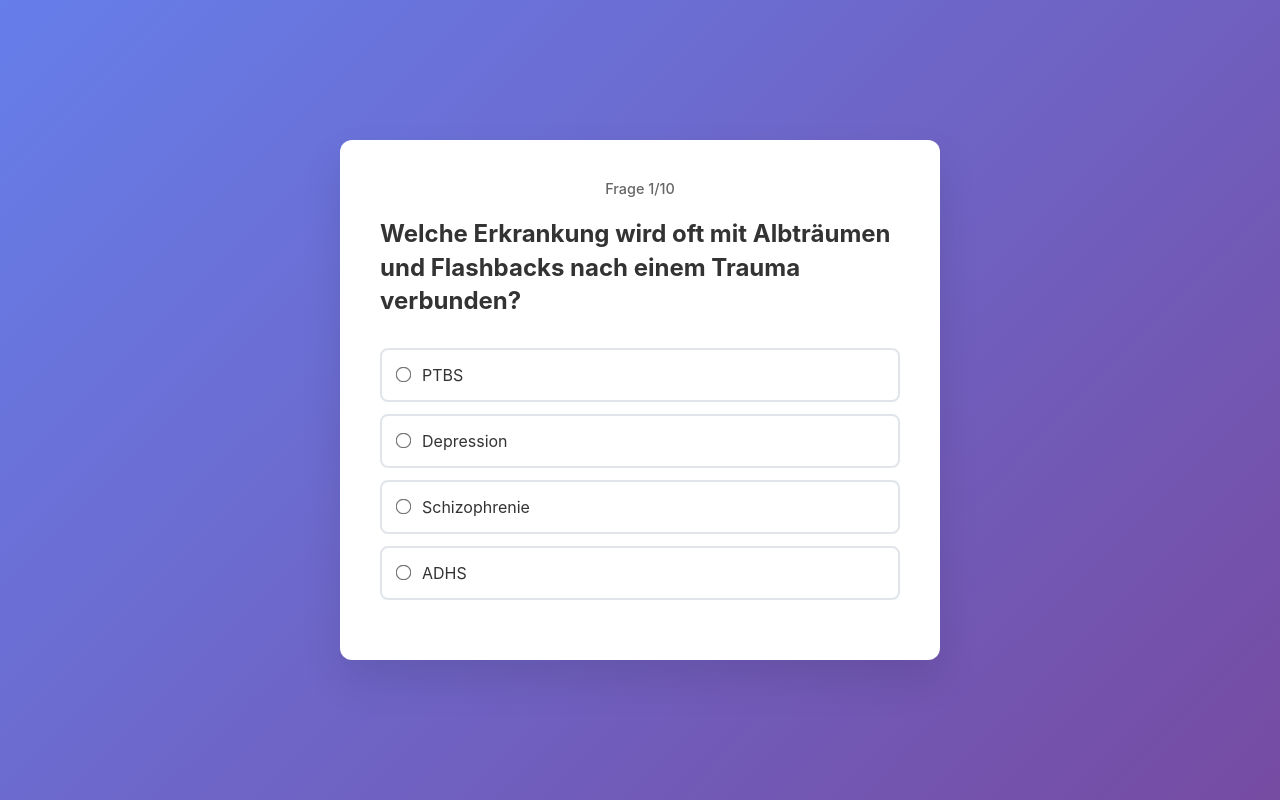
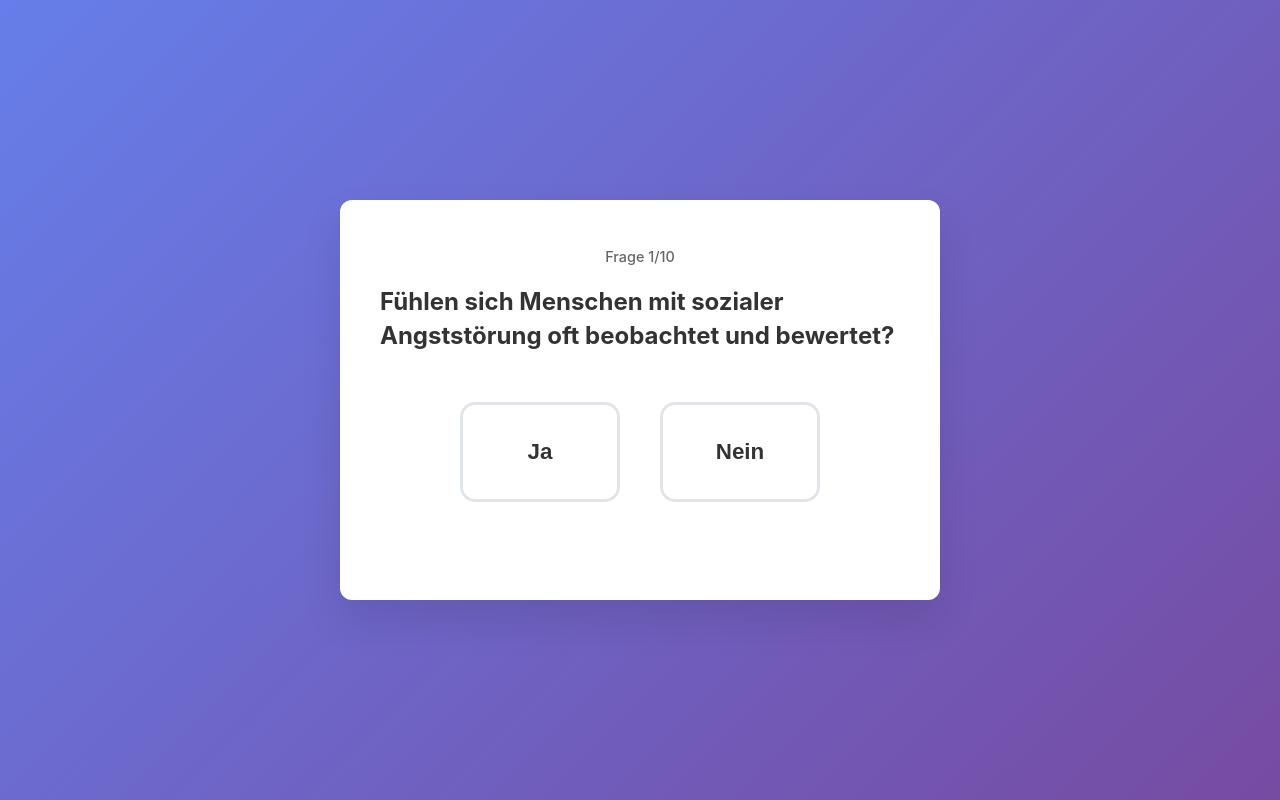
Before and after one commit to kurigl/quiz-app, a React (Create React App) app: page / in a window 1280 px wide. Both pictures are taken after a click on the button "Quiz starten". Built offline with nearby package versions, Linux system fonts and the light colour scheme.

Commit message:
Meine aktuelle Version

```diff
--- a/public/questions.json
+++ b/public/questions.json
@@ -1,142 +1,142 @@
 [
   {
     "id": "1",
-    "question": "Welche psychische Erkrankung ist durch anhaltende Traurigkeit und Interessenverlust gekennzeichnet?",
-    "answers": ["Depression", "Schizophrenie", "ADHS", "Phobie"],
+    "question": "Haben psychische Gesundheit und psychische Erkrankung beide mit dem Gehirn zu tun?",
+    "answers": ["Ja", "Nein"],
     "correctIndex": 0,
-    "explanation": "Depression ist eine häufige psychische Erkrankung, die durch gedrückte Stimmung, Antriebslosigkeit und Interessenverlust gekennzeichnet ist."
+    "explanation": "Sowohl psychische Gesundheit als auch psychische Erkrankungen hängen eng mit den Funktionen und Prozessen im Gehirn zusammen."
   },
   {
     "id": "2",
-    "question": "Welche Störung ist durch übermäßige Angst und Sorgen über alltägliche Dinge gekennzeichnet?",
-    "answers": ["Zwangsstörung", "Generalisierte Angststörung", "Bipolare Störung", "Borderline-Störung"],
-    "correctIndex": 1,
-    "explanation": "Die Generalisierte Angststörung äußert sich in ständigen Sorgen und Anspannungen, oft ohne konkrete Ursache."
+    "question": "Können Menschen mit einer psychischen Erkrankung trotzdem Phasen psychischer Gesundheit erleben?",
+    "answers": ["Ja", "Nein"],
+    "correctIndex": 0,
+    "explanation": "Auch Menschen mit psychischen Erkrankungen können Zeiten erleben, in denen sie sich psychisch gesund fühlen."
   },
   {
     "id": "3",
-    "question": "Welche Erkrankung ist durch abwechselnde Phasen von Manie und Depression gekennzeichnet?",
-    "answers": ["Borderline-Störung", "Bipolare Störung", "Zwangsstörung", "Schizophrenie"],
-    "correctIndex": 1,
-    "explanation": "Die Bipolare Störung umfasst depressive Phasen sowie manische Episoden mit überhöhter Stimmung und Aktivität."
+    "question": "Kann schwerer und wiederkehrender Stress das Gehirn beeinflussen?",
+    "answers": ["Ja", "Nein"],
+    "correctIndex": 0,
+    "explanation": "Chronischer Stress kann die Gehirnfunktion beeinträchtigen und zu psychischen Erkrankungen beitragen."
   },
   {
     "id": "4",
-    "question": "Was sind typische Symptome einer Panikattacke?",
-    "answers": ["Herzrasen, Atemnot, Schwindel", "Freude, Energie, Euphorie", "Gedächtnisverlust, Orientierungslosigkeit", "Zwangsgedanken und Rituale"],
-    "correctIndex": 0,
-    "explanation": "Panikattacken äußern sich oft körperlich durch Herzrasen, Atemnot, Schwindel und das Gefühl von Kontrollverlust."
+    "question": "Bekommen die meisten Menschen nach einem Trauma eine Posttraumatische Belastungsstörung (PTBS)?",
+    "answers": ["Ja", "Nein"],
+    "correctIndex": 1,
+    "explanation": "Nur ein Teil der Menschen entwickelt nach einem Trauma eine PTBS, viele erholen sich ohne langfristige Folgen."
   },
   {
     "id": "5",
-    "question": "Welche psychische Erkrankung ist durch Wahnvorstellungen und Halluzinationen gekennzeichnet?",
-    "answers": ["Schizophrenie", "Depression", "Phobie", "Burnout"],
+    "question": "Kontrolliert das Gehirn Funktionen wie Herzschlag, Atmung und Bewegung der Finger?",
+    "answers": ["Ja", "Nein"],
     "correctIndex": 0,
-    "explanation": "Schizophrenie ist eine schwere psychische Erkrankung, die mit Halluzinationen, Wahnvorstellungen und Realitätsverlust einhergeht."
+    "explanation": "Das Gehirn steuert lebenswichtige Körperfunktionen und Bewegungen über das Nervensystem."
   },
   {
     "id": "6",
-    "question": "Welche Störung wird oft durch wiederholte, unerwünschte Gedanken und zwanghafte Handlungen beschrieben?",
-    "answers": ["Borderline-Störung", "Zwangsstörung", "Posttraumatische Belastungsstörung", "Essstörung"],
-    "correctIndex": 1,
-    "explanation": "Zwangsstörungen beinhalten zwanghafte Gedanken (z. B. Angst vor Schmutz) und Handlungen (z. B. ständiges Händewaschen)."
+    "question": "Können sowohl genetische Faktoren als auch Infektionen das Gehirn krank machen?",
+    "answers": ["Ja", "Nein"],
+    "correctIndex": 0,
+    "explanation": "Sowohl genetische Ursachen als auch Infektionen können zur Entstehung psychischer Erkrankungen beitragen."
   },
   {
     "id": "7",
-    "question": "Was bedeutet die Abkürzung 'PTBS'?",
-    "answers": ["Posttraumatische Belastungsstörung", "Psychologische Therapie bei Stress", "Primäre Traumatische Belastungssymptome", "Persönlichkeits- und Traumastörung"],
-    "correctIndex": 0,
-    "explanation": "PTBS steht für Posttraumatische Belastungsstörung, die nach extrem belastenden Erlebnissen auftreten kann."
+    "question": "Werden Gefühle überwiegend vom Herzen oder vom Gehirn gesteuert?",
+    "answers": ["Vom Herzen", "Vom Gehirn"],
+    "correctIndex": 1,
+    "explanation": "Gefühle entstehen im Gehirn, insbesondere in Bereichen wie dem limbischen System."
   },
   {
     "id": "8",
-    "question": "Welche Essstörung ist durch absichtliches Hungern und starkes Untergewicht gekennzeichnet?",
-    "answers": ["Bulimie", "Anorexia nervosa", "Binge-Eating-Störung", "Adipositas"],
-    "correctIndex": 1,
-    "explanation": "Anorexia nervosa (Magersucht) ist durch Nahrungsverweigerung, Untergewicht und oft Körperschemastörungen gekennzeichnet."
+    "question": "Können Menschen mit psychischen Erkrankungen durch Behandlung gesund werden?",
+    "answers": ["Ja", "Nein"],
+    "correctIndex": 0,
+    "explanation": "Viele psychische Erkrankungen lassen sich mit Therapie und/oder Medikamenten gut behandeln."
   },
   {
     "id": "9",
-    "question": "Welche Erkrankung zeigt sich oft schon im Kindesalter durch Unaufmerksamkeit und Hyperaktivität?",
-    "answers": ["Autismus", "ADHS", "Borderline-Störung", "Schizophrenie"],
+    "question": "Bedeutet Schizophrenie, dass Betroffene eine gespaltene Persönlichkeit haben?",
+    "answers": ["Ja", "Nein"],
     "correctIndex": 1,
-    "explanation": "ADHS (Aufmerksamkeitsdefizit-/Hyperaktivitätsstörung) zeigt sich durch Konzentrationsprobleme, Impulsivität und Bewegungsdrang."
+    "explanation": "Schizophrenie ist keine gespaltene Persönlichkeit, sondern eine Erkrankung mit Halluzinationen und Wahnvorstellungen."
   },
   {
     "id": "10",
-    "question": "Welche Störung ist durch extreme Stimmungsschwankungen und instabile Beziehungen gekennzeichnet?",
-    "answers": ["Zwangsstörung", "Borderline-Störung", "Depression", "Phobie"],
-    "correctIndex": 1,
-    "explanation": "Die Borderline-Persönlichkeitsstörung ist durch instabile Emotionen, impulsives Verhalten und instabile Beziehungen geprägt."
+    "question": "Sind Depression und Bipolare Störung Beispiele für Erkrankungen der Stimmung?",
+    "answers": ["Ja", "Nein"],
+    "correctIndex": 0,
+    "explanation": "Beide Erkrankungen betreffen die Stimmung und gehören zu den affektiven Störungen."
   },
   {
     "id": "11",
-    "question": "Welche Therapieform ist eine häufige Behandlungsmethode bei psychischen Erkrankungen?",
-    "answers": ["Chemotherapie", "Kognitive Verhaltenstherapie", "Physiotherapie", "Chirurgie"],
+    "question": "Tritt eine Angststörung nur bei realer Gefahr wie einem angreifenden Hund auf?",
+    "answers": ["Ja", "Nein"],
     "correctIndex": 1,
-    "explanation": "Die Kognitive Verhaltenstherapie ist eine weit verbreitete psychotherapeutische Methode zur Behandlung von psychischen Erkrankungen."
+    "explanation": "Eine Angststörung ist dadurch gekennzeichnet, dass Angst auch ohne reale Gefahr auftritt."
   },
   {
     "id": "12",
-    "question": "Welche Substanzgruppe wird häufig als Antidepressiva eingesetzt?",
-    "answers": ["Beta-Blocker", "Selektive Serotonin-Wiederaufnahmehemmer (SSRIs)", "Antihistaminika", "Schmerzmittel"],
+    "question": "Sind Panikattacken bei einer Panikstörung ausschließlich Folgen von äußerem Stress?",
+    "answers": ["Ja", "Nein"],
     "correctIndex": 1,
-    "explanation": "SSRIs wie Fluoxetin oder Sertralin sind gängige Antidepressiva, die den Serotoninspiegel im Gehirn beeinflussen."
+    "explanation": "Panikattacken treten oft ohne äußeren Auslöser auf und sind nicht nur stressbedingt."
   },
   {
     "id": "13",
-    "question": "Welche Erkrankung wird oft mit Albträumen und Flashbacks nach einem Trauma verbunden?",
-    "answers": ["PTBS", "ADHS", "Schizophrenie", "Depression"],
+    "question": "Fühlen sich Menschen mit sozialer Angststörung oft beobachtet und bewertet?",
+    "answers": ["Ja", "Nein"],
     "correctIndex": 0,
-    "explanation": "Posttraumatische Belastungsstörung (PTBS) tritt nach belastenden Erlebnissen auf und äußert sich durch Flashbacks und Albträume."
+    "explanation": "Soziale Angststörungen äußern sich durch starke Angst vor negativer Bewertung durch andere."
   },
   {
     "id": "14",
-    "question": "Welche Störung ist durch übermäßige Angst vor bestimmten Situationen oder Objekten gekennzeichnet?",
-    "answers": ["Depression", "Phobie", "ADHS", "Borderline-Störung"],
-    "correctIndex": 1,
-    "explanation": "Phobien sind übersteigerte Ängste, z. B. vor Höhen, Tieren oder engen Räumen."
+    "question": "Besteht ADHS aus den Komponenten Aufmerksamkeit, Hyperaktivität und Impulsivität?",
+    "answers": ["Ja", "Nein"],
+    "correctIndex": 0,
+    "explanation": "Die drei Kernsymptome von ADHS sind Unaufmerksamkeit, Hyperaktivität und Impulsivität – nicht Angst."
   },
   {
     "id": "15",
-    "question": "Wie nennt man die Behandlung mit Medikamenten bei psychischen Erkrankungen?",
-    "answers": ["Psychotherapie", "Physiotherapie", "Pharmakotherapie", "Homöopathie"],
-    "correctIndex": 2,
-    "explanation": "Pharmakotherapie beschreibt die Behandlung mit Medikamenten, etwa Antidepressiva oder Neuroleptika."
+    "question": "Sind selbstverletzendes Verhalten und Suizidversuche dasselbe?",
+    "answers": ["Ja", "Nein"],
+    "correctIndex": 1,
+    "explanation": "Selbstverletzungen sind meist nicht auf Suizid ausgerichtet, sondern dienen der Spannungsregulation."
   },
   {
     "id": "16",
-    "question": "Welche Erkrankung ist gekennzeichnet durch Essanfälle ohne anschließendes Erbrechen?",
-    "answers": ["Bulimie", "Anorexia nervosa", "Binge-Eating-Störung", "Orthorexie"],
-    "correctIndex": 2,
-    "explanation": "Die Binge-Eating-Störung ist durch wiederholte Essanfälle gekennzeichnet, ohne dass kompensatorische Maßnahmen wie Erbrechen erfolgen."
+    "question": "Soll die Behandlung psychischer Störungen sowohl Symptome lindern als auch die Genesung fördern?",
+    "answers": ["Ja", "Nein"],
+    "correctIndex": 0,
+    "explanation": "Behandlung soll Symptome lindern, Alltagstauglichkeit wiederherstellen und die Genesung fördern."
   },
   {
     "id": "17",
-    "question": "Welche Persönlichkeitsstörung ist durch starkes Bedürfnis nach Bewunderung und geringe Empathie geprägt?",
-    "answers": ["Narzisstische Persönlichkeitsstörung", "Borderline-Störung", "Depressive Störung", "Zwangsstörung"],
+    "question": "Kann eine gesunde Lebensweise die psychische Gesundheit fördern?",
+    "answers": ["Ja", "Nein"],
     "correctIndex": 0,
-    "explanation": "Die narzisstische Persönlichkeitsstörung ist durch ein überhöhtes Selbstbild, Bedürfnis nach Anerkennung und Mangel an Empathie gekennzeichnet."
+    "explanation": "Bewegung, gesunde Ernährung und Schlaf stärken die psychische Gesundheit."
   },
   {
     "id": "18",
-    "question": "Welche psychische Erkrankung tritt häufig als 'Burnout' auf?",
-    "answers": ["Überlastungsdepression", "Phobie", "Bipolare Störung", "Schizophrenie"],
-    "correctIndex": 0,
-    "explanation": "Burnout ist keine eigenständige Diagnose, sondern beschreibt meist eine stressbedingte Überlastungsdepression."
+    "question": "Bedeutet es eine Depression zu haben, wenn man ein paar Tage traurig ist?",
+    "answers": ["Ja", "Nein"],
+    "correctIndex": 1,
+    "explanation": "Eine Depression wird erst diagnostiziert, wenn Symptome länger andauern und das Leben stark beeinträchtigen."
   },
   {
     "id": "19",
-    "question": "Welche Therapiemethode nutzt Gespräche zur Bearbeitung psychischer Probleme?",
-    "answers": ["Psychotherapie", "Physiotherapie", "Radiotherapie", "Chirurgie"],
+    "question": "Können gute soziale Beziehungen und Bewegung die psychische Gesundheit fördern?",
+    "answers": ["Ja", "Nein"],
     "correctIndex": 0,
-    "explanation": "Psychotherapie nutzt das Gespräch zwischen Patient und Therapeut zur Bearbeitung von Gedanken, Gefühlen und Verhaltensmustern."
+    "explanation": "Beide Faktoren tragen wesentlich zu einer stabilen psychischen Gesundheit bei."
   },
   {
     "id": "20",
-    "question": "Welche Störung ist durch Konzentrationsprobleme und Gedächtnisverlust im Alter gekennzeichnet?",
-    "answers": ["Depression", "Alzheimer-Krankheit", "PTBS", "Bulimie"],
-    "correctIndex": 1,
-    "explanation": "Die Alzheimer-Krankheit ist eine Form der Demenz, die mit Gedächtnisverlust, Orientierungsproblemen und kognitivem Abbau einhergeht."
+    "question": "Hängt das Phänomen der Sucht mit Substanzmissbrauch zusammen?",
+    "answers": ["Ja", "Nein"],
+    "correctIndex": 0,
+    "explanation": "Sucht führt oft zu regelmäßigem und unkontrolliertem Substanzmissbrauch."
   }
 ]
--- a/src/App.css
+++ b/src/App.css
@@ -41,16 +41,20 @@ body {
   text-align: center;
 }
 
+
+
 .start-screen h1 {
-  font-size: 2.5rem;
-  color: #333;
-  margin-bottom: 20px;
+  font-size: 1.2rem;
+  color: #666;
+  margin-bottom: 10px;
+  font-weight: 400;
 }
 
 .start-screen p {
-  font-size: 1.2rem;
-  color: #666;
+  font-size: 1.5rem;
+  color: #333;
   margin-bottom: 30px;
+  font-weight: 600;
 }
 
 .start-button {
@@ -93,59 +97,81 @@ body {
   line-height: 1.4;
 }
 
-.answers {
+.yes-no-buttons {
   display: flex;
-  flex-direction: column;
-  gap: 12px;
-  margin-bottom: 20px;
-  flex: 1;
+  justify-content: center;
+  align-items: center;
+  gap: 40px;
+  margin-bottom: 30px;
+  padding: 20px 0;
+  min-height: 140px;
 }
 
-.answer-option {
+.yes-no-button {
+  /* Feste Dimensionen für Stabilität */
+  width: 160px;
+  height: 100px;
+  padding: 0;
+
+  /* Layout und Zentrierung */
   display: flex;
   align-items: center;
-  padding: 15px;
-  border: 2px solid #e1e5e9;
-  border-radius: 8px;
+  justify-content: center;
+
+  /* Styling */
+  border: 3px solid #e1e5e9;
+  border-radius: 15px;
+  background: white;
+  color: #333;
+  font-size: 1.4rem;
+  font-weight: 700;
+
+  /* Cursor und Interaktivität */
   cursor: pointer;
-  transition: all 0.2s;
-  min-height: 44px;
+  user-select: none;
+
+  /* Sanfte Transitions nur für Farben */
+  transition: background-color 0.3s ease, border-color 0.3s ease, color 0.3s ease, transform 0.2s ease;
+
+  /* Verhindert Layout-Shifts */
+  box-sizing: border-box;
+  flex-shrink: 0;
 }
 
-.answer-option:hover:not(.disabled) {
+.yes-no-button:hover:not(.disabled) {
   border-color: #667eea;
   background: #f8f9ff;
+  transform: scale(1.02);
 }
 
-.answer-option.correct {
+.yes-no-button.correct {
   border-color: #27ae60;
   background: #d5f4e6;
+  color: #27ae60;
+  transform: scale(1.05);
+  box-shadow: 0 4px 15px rgba(39, 174, 96, 0.3);
 }
 
-.answer-option.incorrect {
+.yes-no-button.incorrect {
   border-color: #e74c3c;
   background: #fdeaea;
+  color: #e74c3c;
+  transform: scale(1.05);
+  box-shadow: 0 4px 15px rgba(231, 76, 60, 0.3);
 }
 
-.answer-option.correct-answer {
+.yes-no-button.correct-answer {
   border-color: #27ae60;
   background: #d5f4e6;
+  color: #27ae60;
+  transform: scale(1.05);
+  box-shadow: 0 4px 15px rgba(39, 174, 96, 0.3);
 }
 
-.answer-option.disabled {
+.yes-no-button.disabled {
   cursor: not-allowed;
-  opacity: 0.7;
-}
-
-.answer-option input[type="radio"] {
-  margin-right: 12px;
-  transform: scale(1.2);
-}
-
-.answer-text {
-  font-size: 1rem;
-  color: #333;
-  flex: 1;
+  opacity: 0.6;
+  transform: none;
 }
 
 .correct-answer-info {
@@ -182,6 +208,10 @@ body {
   justify-content: space-between;
   gap: 12px;
   margin-top: auto;
+}
+
+.navigation-buttons .nav-button.primary {
+  margin-left: auto;
 }
 
 .nav-button {
@@ -344,6 +374,25 @@ body {
   border-left: 3px solid #667eea;
 }
 
+.info-link {
+  margin-top: 10px;
+  padding: 8px;
+  font-size: 0.85rem;
+  color: #666;
+  background: #f0f8ff;
+  border-radius: 4px;
+  border-left: 3px solid #667eea;
+}
+
+.info-link a {
+  color: #667eea;
+  text-decoration: underline;
+}
+
+.info-link a:hover {
+  color: #5a67d8;
+}
+
 /* Error Screen */
 .error-screen {
   text-align: center;
@@ -435,19 +484,33 @@ body {
     font-size: 1.2rem;
   }
 
-  .answer-option {
-    padding: 12px;
+  .yes-no-button {
+    padding: 15px 25px;
+    font-size: 1.1rem;
+    min-width: 100px;
+  }
+}
+
+/* Mobile Responsive */
+@media (max-width: 480px) {
+  .yes-no-buttons {
+    gap: 20px;
+    flex-direction: row;
+    flex-wrap: nowrap;
   }
 
-  .answer-text {
-    font-size: 0.9rem;
+  .yes-no-button {
+    width: 120px;
+    height: 80px;
+    font-size: 1.2rem;
   }
 }
 
 /* Touch targets for mobile */
 @media (hover: none) and (pointer: coarse) {
-  .answer-option {
-    min-height: 50px;
+  .yes-no-button {
+    min-height: 80px;
+    min-width: 120px;
   }
 
   .nav-button,
--- a/src/components/Question.tsx
+++ b/src/components/Question.tsx
@@ -33,17 +33,17 @@ const Question: React.FC<QuestionProps> = ({
   };
 
   const getAnswerClassName = (index: number) => {
-    if (!isAnswered) return 'answer-option';
+    if (!isAnswered) return 'yes-no-button';
 
     if (index === selectedAnswer) {
-      return isCorrect ? 'answer-option correct' : 'answer-option incorrect';
+      return isCorrect ? 'yes-no-button correct' : 'yes-no-button incorrect';
     }
 
     if (index === question.correctShuffledIndex && !isCorrect) {
-      return 'answer-option correct-answer';
+      return 'yes-no-button correct-answer';
     }
 
-    return 'answer-option disabled';
+    return 'yes-no-button disabled';
   };
 
   return (
@@ -54,29 +54,27 @@ const Question: React.FC<QuestionProps> = ({
 
       <h2>{question.question}</h2>
 
-      <div className="answers">
-        {question.shuffledAnswers.map((answer, index) => (
-          <label
-            key={index}
-            className={getAnswerClassName(index)}
-          >
-            <input
-              type="radio"
-              name="answer"
-              value={index}
-              checked={selectedAnswer === index}
-              onChange={() => handleAnswerSelect(index)}
-              disabled={isAnswered}
-            />
-            <span className="answer-text">{answer}</span>
-          </label>
-        ))}
+      <div className="yes-no-buttons">
+        <button
+          className={getAnswerClassName(0)}
+          onClick={() => handleAnswerSelect(0)}
+          disabled={isAnswered}
+        >
+          Ja
+        </button>
+        <button
+          className={getAnswerClassName(1)}
+          onClick={() => handleAnswerSelect(1)}
+          disabled={isAnswered}
+        >
+          Nein
+        </button>
       </div>
 
       {isAnswered && !isCorrect && (
         <div className="correct-answer-info">
           <div className="correct-answer-text">
-            Richtige Antwort: {question.shuffledAnswers[question.correctShuffledIndex]}
+            Richtige Antwort: {question.answers[question.correctShuffledIndex]}
           </div>
           <div className="explanation">
             {question.explanation}
--- a/src/components/Results.tsx
+++ b/src/components/Results.tsx
@@ -45,7 +45,7 @@ const Results: React.FC<ResultsProps> = ({ result, questions, onRestart }) => {
 
       <div className="score-section">
         <div className="score-text">
-          {result.correctAnswers}/{result.totalQuestions} Punkte ({result.percentage}%)
+          {result.correctAnswers}/{result.totalQuestions} Punkte
         </div>
 
         <div className="score-bar">
@@ -93,6 +93,9 @@ const Results: React.FC<ResultsProps> = ({ result, questions, onRestart }) => {
                   <div className="explanation-detail">
                     {question.explanation}
                   </div>
+                  <div className="info-link">
+                    Hier kannst Du mehr darüber erfahren: <a href="#" target="_blank" rel="noopener noreferrer">[Link einfügen]</a>
+                  </div>
                 </div>
               </div>
             );
--- a/src/components/StartScreen.tsx
+++ b/src/components/StartScreen.tsx
@@ -7,7 +7,7 @@ interface StartScreenProps {
 const StartScreen: React.FC<StartScreenProps> = ({ onStart }) => {
   return (
     <div className="start-screen">
-      <h1>Quiz starten</h1>
+      <h1>Kids in Mind präsentiert:</h1>
       <p>Teste dein Wissen mit 10 zufälligen Fragen!</p>
       <button className="start-button" onClick={onStart}>
         Quiz starten
--- a/src/utils/quizUtils.ts
+++ b/src/utils/quizUtils.ts
@@ -15,16 +15,11 @@ export const selectRandomQuestions = (questions: Question[], count: number = 10)
 };
 
 export const shuffleAnswers = (question: Question): ShuffledQuestion => {
-  const originalAnswers = [...question.answers];
-  const shuffledAnswers = shuffleArray(originalAnswers);
-
-  const correctAnswer = originalAnswers[question.correctIndex];
-  const correctShuffledIndex = shuffledAnswers.indexOf(correctAnswer);
-
+  // For Ja/Nein questions, no shuffling needed
   return {
     ...question,
-    shuffledAnswers,
-    correctShuffledIndex
+    shuffledAnswers: question.answers,
+    correctShuffledIndex: question.correctIndex
   };
 };
 
@@ -42,9 +37,11 @@ export const loadQuestions = async (): Promise<Question[]> => {
     }
 
     for (const question of questions) {
+      console.log('Validating question:', question);
       if (!question.id || !question.question || !Array.isArray(question.answers) ||
-          question.answers.length !== 4 || typeof question.correctIndex !== 'number' ||
-          question.correctIndex < 0 || question.correctIndex > 3 || !question.explanation) {
+          question.answers.length !== 2 || typeof question.correctIndex !== 'number' ||
+          question.correctIndex < 0 || question.correctIndex > 1 || !question.explanation) {
+        console.error('Invalid question:', question);
         throw new Error('Invalid question structure');
       }
     }
```
Also changed, not shown: 1 other file (tests, documents, lock files or other folders).
